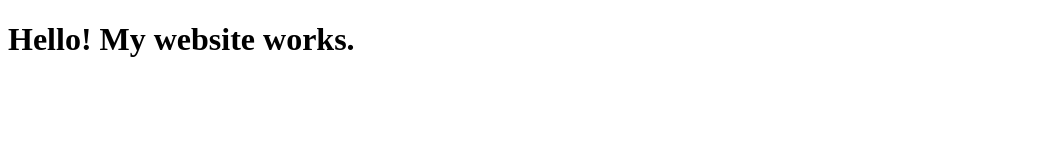
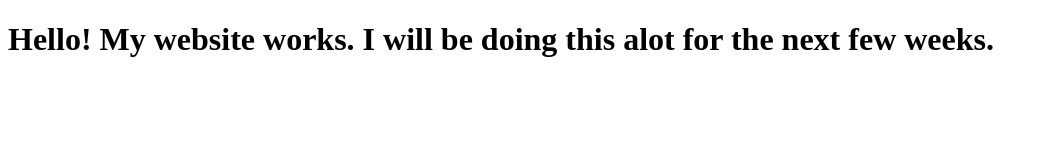
Before and after one commit to klarastern/school-project, a plain HTML site: page index.html in a window 1280 px wide. Shown: the whole page, without its empty margins (0-1048 px from the left). Drawn offline with Linux system fonts and the light colour scheme.

Commit message:
Updated 1

```diff
--- a/index.html
+++ b/index.html
@@ -4,6 +4,6 @@
   <title>My School Project</title>
 </head>
 <body>
-  <h1>Hello! My website works.</h1>
+  <h1>Hello! My website works. I will be doing this alot for the next few weeks.</h1>
 </body>
 </html>
```
